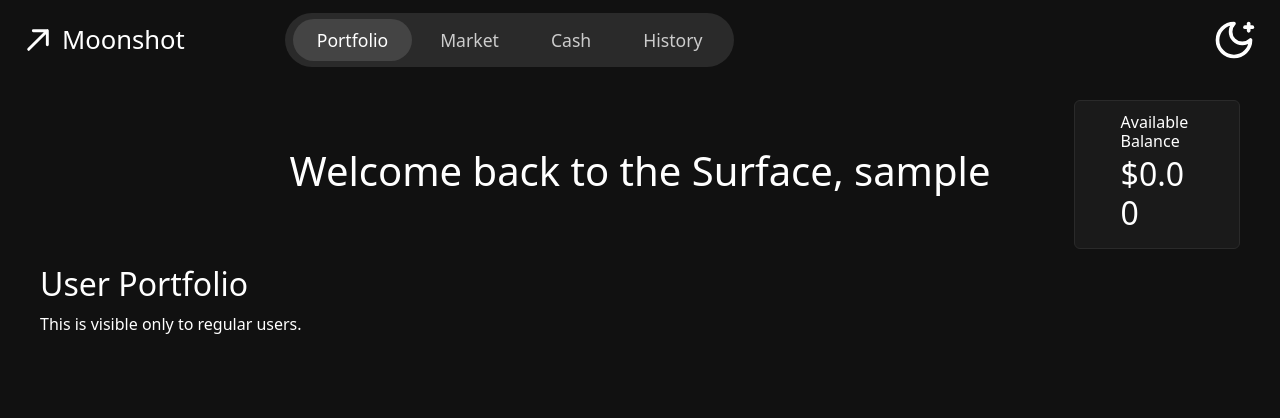
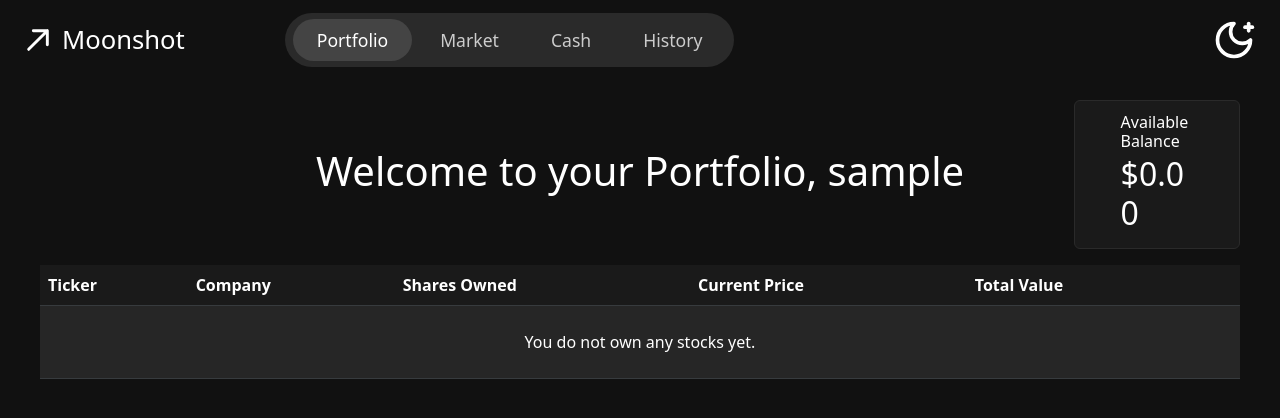
Before and after one commit to htphan9/IFT401-Team4-Capstone, a Flask app: page / in a window 1280 px wide. Shown: the top 418 px of the page. Run offline with Flask 3, Linux system fonts and the light colour scheme; the visitor is signed in with stand-in values (Sample User, id 1); data that the repository does not hold is empty.

Commit message:
Added Cody's trade logic to portfolio page, also added bootstrap flash pop ups when erroring or success

```diff
--- a/app.py
+++ b/app.py
@@ -1,4 +1,4 @@
-from flask import Flask, render_template, request, url_for, redirect
+from flask import Flask, render_template, request, url_for, redirect, flash
 from flask_sqlalchemy import SQLAlchemy
 from flask_login import LoginManager, UserMixin, login_user, logout_user, login_required, current_user
 from flask_bcrypt import Bcrypt
@@ -119,19 +119,6 @@ with app.app_context():
 def load_user(user_id):
     return Users.query.get(int(user_id))
 
-# 6. Creating an Admin User for Demo
-# Remember to comment this out after run for the first time
-# with app.app_context():
-#     admin = Users(
-#         full_name="Admin",
-#         username="admin",
-#         email="admin@moonshot.com",
-#         password=bcrypt.generate_password_hash("password").decode('utf-8'),
-#         role="admin"
-#     )
-#     db.session.add(admin)
-#     db.session.commit()
-
 # Registration Route
 @app.route('/register', methods=["GET", "POST"])
 def register():
@@ -205,8 +192,11 @@ def role_required(*roles):
 @login_required # Only logged-in users can access
 def home():
     account = CashAccount.query.filter_by(user_id=current_user.id).first()
+    transactions = Transaction.query.filter_by(user_id=current_user.id).all()
+    stocks = Stock.query.all()
+    portfolio = Portfolio.query.filter(Portfolio.user_id == current_user.id, Portfolio.shares_owned > 0).all()
 
-    return render_template("home.html", account=account)
+    return render_template("home.html", account=account, transactions=transactions, stocks=stocks, portfolio=portfolio)
 
 # Market
 @app.route('/market')
@@ -299,7 +289,8 @@ def trade():
 
     # Basic validation
     if not stock_id or action not in ('buy', 'sell') or not quantity or quantity < 1:
-        return redirect(url_for('market', error='Invalid trade request.'))
+        flash('Invalid trade request.', 'danger')
+        return redirect(url_for('market'))
 
     # Load related records
     stock = Stock.query.get_or_404(stock_id)
@@ -317,11 +308,13 @@ def trade():
 
         # Check if market has enough shares
         if stock.available_inventory < quantity:
-            return redirect(url_for('market', error=f'Not enough shares available. Only {stock.available_inventory} left.'))
+            flash(f'Not enough shares available. Only {stock.available_inventory} left.', 'danger')
+            return redirect(url_for('market'))
 
         # Check the cash balance
         if cash_account.balance < total_cost:
-            return redirect(url_for('market', error='Insufficient funds to complete this purchase.'))
+            flash('Insufficient funds to complete this purchase.', 'danger')
+            return redirect(url_for('market'))
 
         # Deduct cash from user
         cash_account.balance -= total_cost
@@ -351,7 +344,8 @@ def trade():
         # Check if the user actually owns enough shares
         if portfolio is None or portfolio.shares_owned < quantity:
             owned = portfolio.shares_owned if portfolio else 0
-            return redirect(url_for('market', error=f'You only own {owned} share(s) of {stock.ticker}.'))
+            flash(f'You only own {owned} share(s) of {stock.ticker}.', 'danger')
+            return redirect(url_for('home'))
 
         # Add cash back to user
         cash_account.balance += total_cost
@@ -390,8 +384,11 @@ def trade():
     db.session.add(transaction)
     db.session.commit()
 
-    return redirect(url_for('market', success=f'Successfully {action} {quantity} share(s) of {stock.ticker}!'))
-
+    flash(f'{action.capitalize()} {quantity} share(s) of {stock.ticker} completed!', 'success')
+    # If action was buy, user was probably on market page. If sell, user was probably on portfolio page.
+    if action == 'sell':
+        return redirect(url_for('home'))
+    return redirect(url_for('market'))
 # Admin
 @app.route('/admin')
 @login_required # Only logged-in users can access
--- a/static/css/home.css
+++ b/static/css/home.css
@@ -5,3 +5,46 @@
     padding-right: 30px;
     padding-left: 30px;
 }
+
+.table-dark {
+    --bs-table-bg: var(--bg-card);
+    --bs-table-striped-bg: #262626;
+}
+
+.btn-green-sm {
+    background-color: var(--green);
+    color: var(--text-primary) !important;
+    border-radius: var(--border-radius);
+    /* padding: 6px 20px; */
+    text-decoration: none;
+    font-size: 1rem;
+}
+
+.btn-green-sm:hover {
+    background-color: var(--green-hover);
+    color: var(--text-primary);
+}
+
+.btn-green-sm:focus {
+    background-color: var(--green-hover);
+    color: var(--text-primary);
+}
+
+.btn-red-sm {
+    background-color: var(--red);
+    color: var(--text-primary) !important;
+    border-radius: var(--border-radius);
+    /* padding: 6px 20px; */
+    text-decoration: none;
+    font-size: 1rem;
+}
+
+.btn-red-sm:hover {
+    background-color: var(--red-hover);
+    color: var(--text-primary);
+}
+
+.btn-red-sm:focus {
+    background-color: var(--red-hover);
+    color: var(--text-primary);
+}
--- a/templates/base.html
+++ b/templates/base.html
@@ -49,6 +49,19 @@
     {% endif %}
 
     <div class="page-content">
+
+    <!-- Flash messages (success/error feedback after a trade) -->
+    {% with messages = get_flashed_messages(with_categories=true) %}
+        {% if messages %}
+            {% for category, message in messages %}
+                <div class="alert alert-{{ category }} alert-dismissible fade show" role="alert">
+                    {{ message }}
+                    <button type="button" class="btn-close" data-bs-dismiss="alert"></button>
+                </div>
+            {% endfor %}
+        {% endif %}
+    {% endwith %}
+
         {% block content %}{% endblock %}
     </div>
 
--- a/templates/history.html
+++ b/templates/history.html
@@ -18,6 +18,7 @@
     <thead>
         <tr>
             <th>#</th>
+            <th>User</th>
             <th>Type</th>
             <th>Ticker</th>
             <th>Shares</th>
@@ -30,6 +31,7 @@
             {% for tx in transactions %}
             <tr>
                 <td>{{ tx.id }}</td>
+                <td>{{ tx.user.username }}</td>  <!-- joined from Users model -->
                 <td>{{ tx.type | capitalize }}</td>  <!-- "buy" → "Buy" -->
                 <td>{{ tx.stock.ticker }}</td>        <!-- joined from Stock model -->
                 <td>{{ tx.amount }}</td>
--- a/templates/home.html
+++ b/templates/home.html
@@ -9,11 +9,13 @@
 
 {% block content %}
     {% if current_user.is_authenticated %}
+
     <div class="d-flex justify-content-between align-items-center mb-3">
         <div style="width: 13vw;"></div>
 
-            <h1>Welcome back to the Surface, {{ current_user.username }}</h1>
+        <h1>Welcome to your Portfolio, {{ current_user.username }}</h1>
 
+        <!-- Available Balance from cash.html -->
         <div class="card bg-dark border-secondary" style="width: 13vw;">
             <div class="card-body">
                 <h6 class="card-subtitle mb-1">Available Balance</h6>
@@ -24,19 +26,87 @@
         </div>
     </div>
 
-        <!-- Available Balance from cash.html -->
-         <div class="d-flex justify-content-between align-items-center">
+    <!-- Portfolio Table -->
+    <table class="table table-striped table-dark">
+        <thead>
+            <tr>
+                <th>Ticker</th>
+                <th>Company</th>
+                <th>Shares Owned</th>
+                <th>Current Price</th>
+                <th>Total Value</th>
+                <th></th>
+            </tr>
+        </thead>
+        <tbody>
+            {% if portfolio %}
+                {% for item in portfolio %}
+                <tr>
+                    <td>{{ item.stock.ticker }}</td>
+                    <td>{{ item.stock.company_name }}</td>
+                    <td>{{ item.shares_owned }}</td>
+                    <td>${{ "%.2f"|format(item.stock.current_price) }}</td>
+                    <td>${{ "%.2f"|format(item.shares_owned * item.stock.current_price) }}</td>
+                    <td style="padding-right: 0;">
+                        <!-- Pass stock info into the modal via data attributes -->
+                        <button class="btn btn-green-sm trade-btn"
+                                data-stock-id="{{ item.stock.id }}"
+                                data-ticker="{{ item.stock.ticker }}"
+                                data-price="{{ item.stock.current_price }}"
+                                data-action="buy"
+                                data-bs-toggle="modal"
+                                data-bs-target="#tradeModal">Buy</button>
 
-            <div>
-                {% if current_user.role == "admin" %}
-                <h2>Admin Portfolio</h2>
-                <p>This is visible only to admins.</p>
-                {% elif current_user.role == "user" %}
-                <h2>User Portfolio</h2>
-                <p>This is visible only to regular users.</p>
+                        <button class="btn btn-red-sm trade-btn"
+                                data-stock-id="{{ item.stock.id }}"
+                                data-ticker="{{ item.stock.ticker }}"
+                                data-price="{{ item.stock.current_price }}"
+                                data-action="sell"
+                                data-bs-toggle="modal"
+                                data-bs-target="#tradeModal">Sell</button>
+                    </td>
+                </tr>
+                {% endfor %}
+            {% else %}
+                <tr>
+                    <td colspan="6" class="text-center py-4">You do not own any stocks yet.</td>
+                </tr>
             {% endif %}
+        </tbody>
+    </table>
+
+    <!-- Trade Modal -->
+    <div class="modal fade" id="tradeModal" tabindex="-1" aria-labelledby="tradeModalLabel" aria-hidden="true">
+        <div class="modal-dialog modal-dialog-centered">
+            <div class="modal-content bg-dark text-white">
+
+                <div class="modal-header">
+                    <h5 class="modal-title" id="tradeModalLabel">Trade</h5>
+                    <button type="button" class="btn-close btn-close-white" data-bs-dismiss="modal"></button>
                 </div>
 
+                <div class="modal-body">
+                    <form method="POST" action="/trade">
+                        <!-- Hidden inputs carry stock_id and action to the backend -->
+                        <input type="hidden" name="stock_id" id="modal-stock-id">
+                        <input type="hidden" name="action"   id="modal-action">
+
+                        <p id="modal-price-display" class="mb-3"></p>
+
+                        <div class="mb-3">
+                            <label for="modal-quantity" class="form-label">Number of Shares</label>
+                            <input type="number" class="form-control" id="modal-quantity"
+                                   name="quantity" min="1" value="1" required>
+                        </div>
+
+                        <div class="d-grid">
+                            <button type="submit" class="btn" id="modal-submit-btn">Confirm</button>
+                        </div>
+                    </form>
+                </div>
+
+            </div>
+        </div>
     </div>
 
         {% else %}
@@ -45,5 +115,5 @@
 {% endblock %}
 
 {% block extra_js %}
-
+    <script src="{{ url_for('static', filename='js/market.js') }}"></script>
 {% endblock %}
```
Also changed, not shown: templates/market.html (+0 -12 lines). Lines whose indentation alone changed are shown as unchanged.
